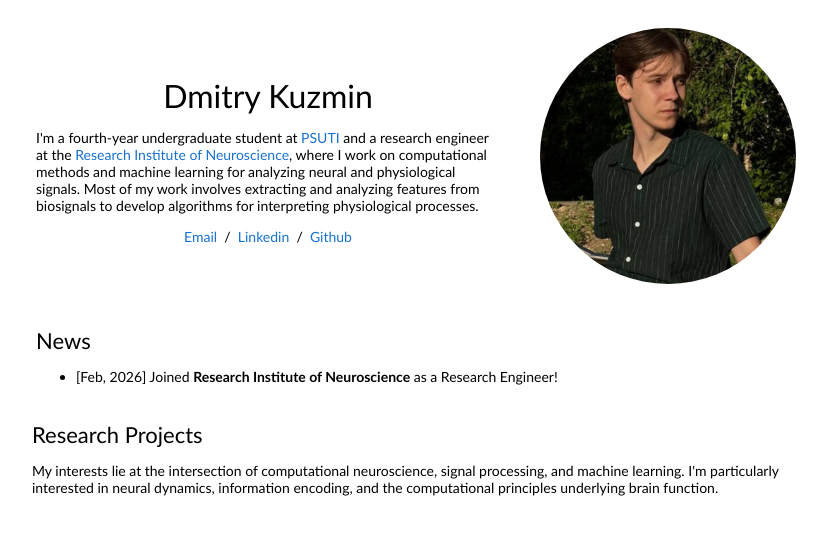
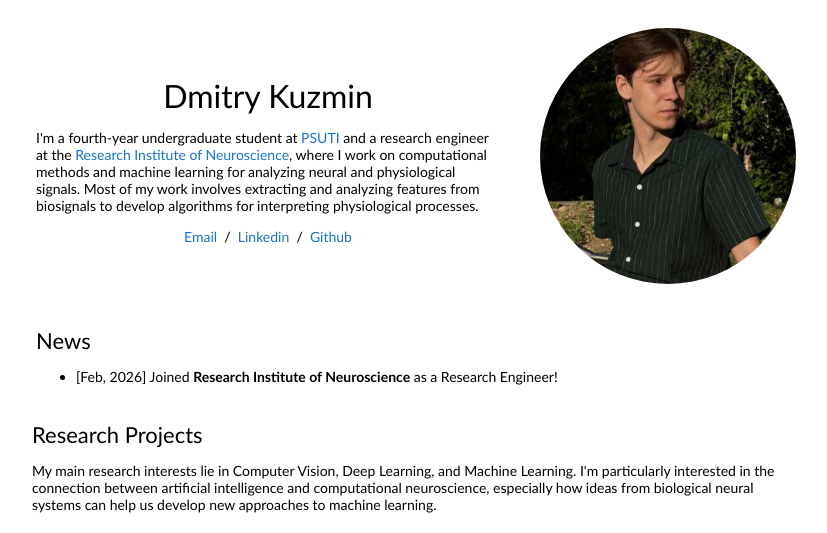
Before and after one commit to 0xJakuzya/0xJakuzya.github.io, a plain HTML site: page index.html in a window 1280 px wide. Shown: the top 533 px of the page, without its empty margins (224-1051 px from the left). Drawn offline with Linux system fonts and the light colour scheme.

Commit message:
update index.html

```diff
--- a/index.html
+++ b/index.html
@@ -75,11 +75,11 @@
                                 <td style="padding:16px;width:100%;vertical-align:middle">
                                     <h2>Research Projects</h2>
                                     <p>
-                                        My interests lie at the intersection of computational
-                                        neuroscience, signal processing, and machine learning.
-                                        I'm particularly interested in neural dynamics,
-                                        information encoding, and the computational principles
-                                        underlying brain function.
+                                        My main research interests lie in Computer Vision, Deep Learning, and Machine Learning.
+                                        I'm particularly interested in the connection between artificial
+                                        intelligence and computational neuroscience, especially how
+                                        ideas from biological neural systems can help us develop new
+                                        approaches to machine learning.
                                     </p>
                                 </td>
                             </tr>
```
